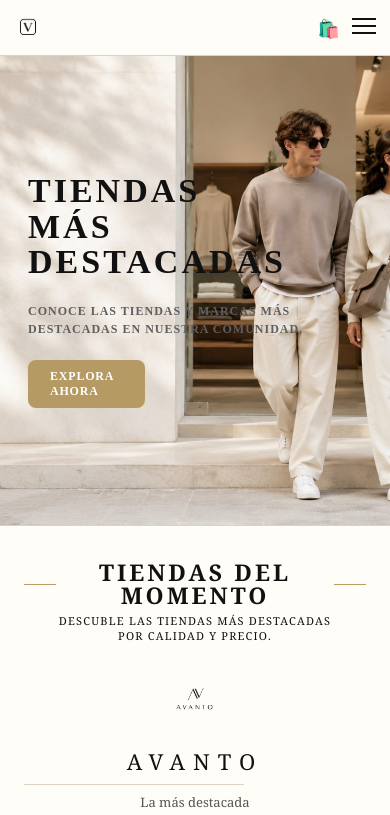
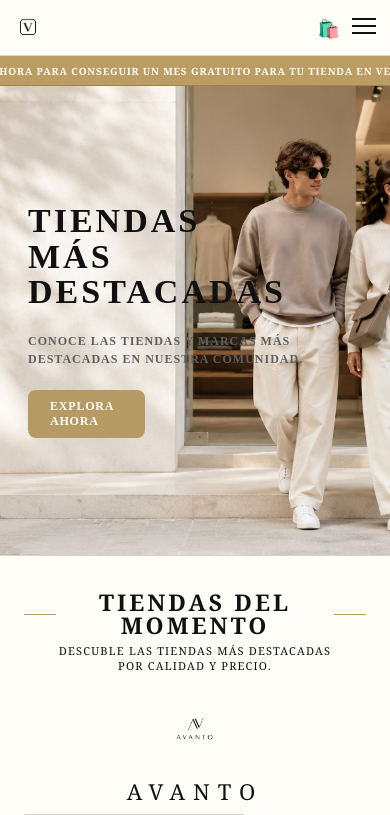
Before and after one commit to jrromeroberto-commits/VelmoraWeb, a React (Vite) app: page / in a window 390 px wide. Shown: the top 815 px of the page. Built offline with nearby package versions, Linux system fonts and the light colour scheme.

Commit message:
Estilos de PROD BOARD

```diff
--- a/src/App.jsx
+++ b/src/App.jsx
@@ -1,10 +1,12 @@
 import Header from "./componentes/Header";
+import PromoBar from "./componentes/PromoBar";
 import Hero from "./componentes/Hero";
 import Store from "./componentes/Store";
 function App() {
   return (
     <>
       <Header />
+      <PromoBar />
       <Hero />
       <Store />
     </>
--- /dev/null
+++ b/src/componentes/PromoBar.jsx
@@ -0,0 +1,28 @@
+function PromoBar(){
+    return(
+    <div className="promo-bar">
+        <div className="promo-track">
+            <span>
+                APROVECHA EL 50% DE DESCUENTO EXCLUSIVO DE LAS TIENDAS EN VELMORA
+            </span>
+            <span>
+                AFÍLIATE AHORA PARA CONSEGUIR UN MES GRATUITO PARA TU TIENDA EN VELMORA
+            </span>
+            <span>
+                DESCUBRE NUEVAS MARCAS Y PROMOCIONES EXCLUSIVAS SOLO EN VELMORA
+            </span>
+
+            <span>
+                APROVECHA EL 50% DE DESCUENTO EXCLUSIVO DE LAS TIENDAS EN VELMORA
+            </span>
+            <span>
+                AFÍLIATE AHORA PARA CONSEGUIR UN MES GRATUITO PARA TU TIENDA EN VELMORA
+            </span>
+            <span>
+                DESCUBRE NUEVAS MARCAS Y PROMOCIONES EXCLUSIVAS SOLO EN VELMORA
+            </span>
+        </div>
+    </div>
+    );
+}
+export default PromoBar;
--- a/src/index.css
+++ b/src/index.css
@@ -54,7 +54,6 @@
   justify-content: center;
   align-items: center;
   gap: 28px;
-
   font-size: 13px;
   font-weight: 700;
   text-transform: uppercase;
@@ -109,6 +108,49 @@
   background-color: #111;
   margin-bottom: 6px;
   transition: 0.3s ease;
+}
+
+/* PROMO BAR */
+
+.promo-bar {
+  width: 100%;
+  height: 34px;
+  background-color: #bb9c62;
+  color: #fffdf8;
+  overflow: hidden;
+
+  display: flex;
+  align-items: center;
+
+  border-bottom: 1px solid #9e844d;
+}
+
+.promo-track {
+  display: flex;
+  align-items: center;
+  gap: 55px;
+
+  width: max-content;
+  white-space: nowrap;
+
+  animation: promoMove 22s linear infinite;
+}
+
+.promo-track span {
+  font-size: 13px;
+  font-weight: 700;
+  text-transform: uppercase;
+  letter-spacing: 1.1px;
+}
+
+@keyframes promoMove {
+  from {
+    transform: translateX(0);
+  }
+
+  to {
+    transform: translateX(-50%);
+  }
 }
 
 /* Hero */
@@ -273,6 +315,8 @@
 }
 
 @media (max-width: 900px) {
+
+  /* HEADER TABLET */
   .header {
     height: 58px;
     padding: 0 20px;
@@ -293,7 +337,7 @@
   .header-actions >a{
     display: none;
   }
-
+  /* menu hamburguesa tablet */
   .hamburger{
     display: block;
   }
@@ -342,6 +386,22 @@
     transform: translateY(-8px) rotate(-45deg);
   }
 
+  /* promo board TABLET*/
+  .promo-bar {
+    height: 32px;
+  }
+
+  .promo-track {
+    gap: 40px;
+    animation-duration: 18s;
+  }
+
+  .promo-track span {
+    font-size: 11px;
+    letter-spacing: 0.8px;
+  }
+
+  /* HERO TABLET */
   .hero {
     min-height: 520px;
     background-position: center;
@@ -371,6 +431,8 @@
     padding: 9px 22px;
     font-size: 12px;
   }
+
+  /* STORE SECTION TABLET*/
    .store-section {
     padding: 35px 24px;
   }
@@ -410,12 +472,12 @@
   .store-line {
     width: 220px;
   }
+
 }
-
-
 
 @media (max-width: 500px) {
 
+  /* HEADER CELULAR */
   .header {
     height: 56px;
     padding: 0 14px;
@@ -434,6 +496,8 @@
   .header-cart {
     font-size: 18px;
   }
+
+  /* ICONO HAMBURGUESA MENU */
 
   .hamburger {
     width: 24px;
@@ -468,6 +532,22 @@
     transform: translateY(-7px) rotate(-45deg);
   }
 
+  /* promo board CELULAR */
+  .promo-bar {
+    height: 30px;
+  }
+
+  .promo-track {
+    gap: 32px;
+    animation-duration: 15s;
+  }
+
+  .promo-track span {
+    font-size: 10px;
+  }
+
+  /* HERO CELULAR*/
+
   .hero {
     min-height: 470px;
     background-position: center;
@@ -482,6 +562,8 @@
     max-width: 310px;
     font-size: 12px;
   }
+
+  /* STORE SECTION CELULAR */
 
   .store-title span {
     width: 45px;
```
